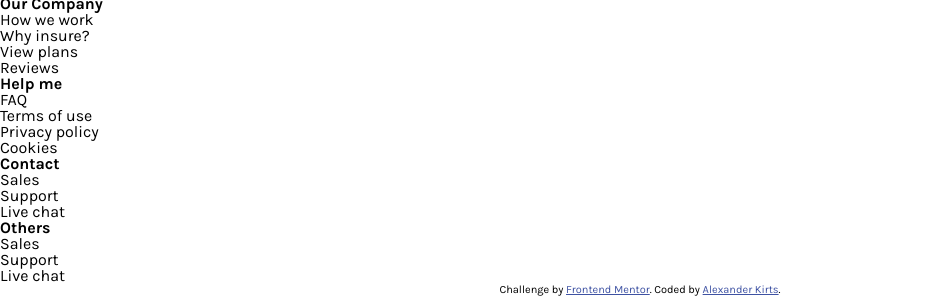
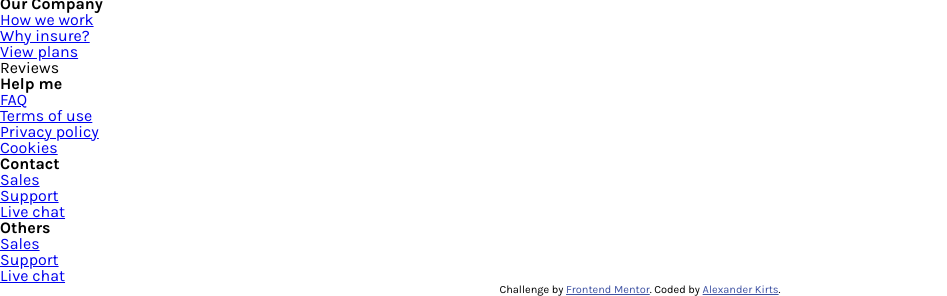
Before and after one commit to Alexcmyk/Insure-Home-Page, a plain HTML site: page index.html in a window 1280 px wide. Shown: the part 1352-1648 px from the top of the page, without its empty margins (0-947 px from the left). Drawn offline with Linux system fonts and the light colour scheme.

Commit message:
adds links to footer

```diff
--- a/index.html
+++ b/index.html
@@ -140,38 +140,38 @@
         <div>
           <h3>Our Company</h3>
           <ul>
-            <li>How we work</li>
-            <li>Why insure?</li>
-            <li>View plans</li>
-            <li>Reviews</li>
+            <li><a href="#">How we work</a></li>
+            <li><a href="#">Why insure?</a></li>
+            <li><a href="#">View plans</a></li>
+            <li><a>Reviews</a></li>
           </ul>
         </div>
 
         <div>
           <h3>Help me</h3>
           <ul>
-            <li>FAQ</li>
-            <li>Terms of use</li>
-            <li>Privacy policy</li>
-            <li>Cookies</li>
+            <li><a href="#">FAQ</a></li>
+            <li><a href="#">Terms of use</a></li>
+            <li><a href="#">Privacy policy</a></li>
+            <li><a href="#">Cookies</a></li>
           </ul>
         </div>
 
         <div>
           <h3>Contact</h3>
           <ul>
-            <li>Sales</li>
-            <li>Support</li>
-            <li>Live chat</li>
+            <li><a href="#">Sales</a></li>
+            <li><a href="#">Support</a></li>
+            <li><a href="#">Live chat</a></li>
           </ul>
         </div>
 
         <div>
           <h3>Others</h3>
           <ul>
-            <li>Sales</li>
-            <li>Support</li>
-            <li>Live chat</li>
+            <li><a href="#">Sales</a></li>
+            <li><a href="#">Support</a></li>
+            <li><a href="#">Live chat</a></li>
           </ul>
         </div>
 
```
